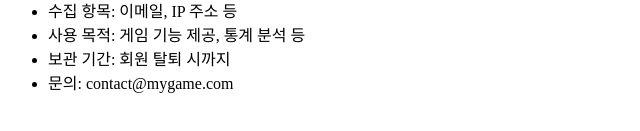
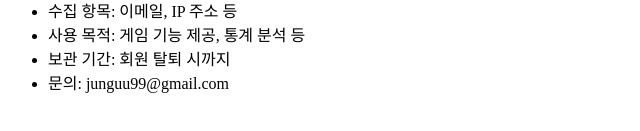
Before and after one commit to JunoungPark/JunoungPark.github.io, a plain HTML site: page privacy-policy.html in a window 1280 px wide. Shown: the part 131-262 px from the top of the page, 0-640 px from the left. Drawn offline with Linux system fonts and the light colour scheme.

Commit message:
Update privacy-policy.html

```diff
--- a/privacy-policy.html
+++ b/privacy-policy.html
@@ -11,7 +11,7 @@
     <li>수집 항목: 이메일, IP 주소 등</li>
     <li>사용 목적: 게임 기능 제공, 통계 분석 등</li>
     <li>보관 기간: 회원 탈퇴 시까지</li>
-    <li>문의: contact@mygame.com</li>
+    <li>문의: junguu99@gmail.com</li>
   </ul>
 </body>
 </html>
```
